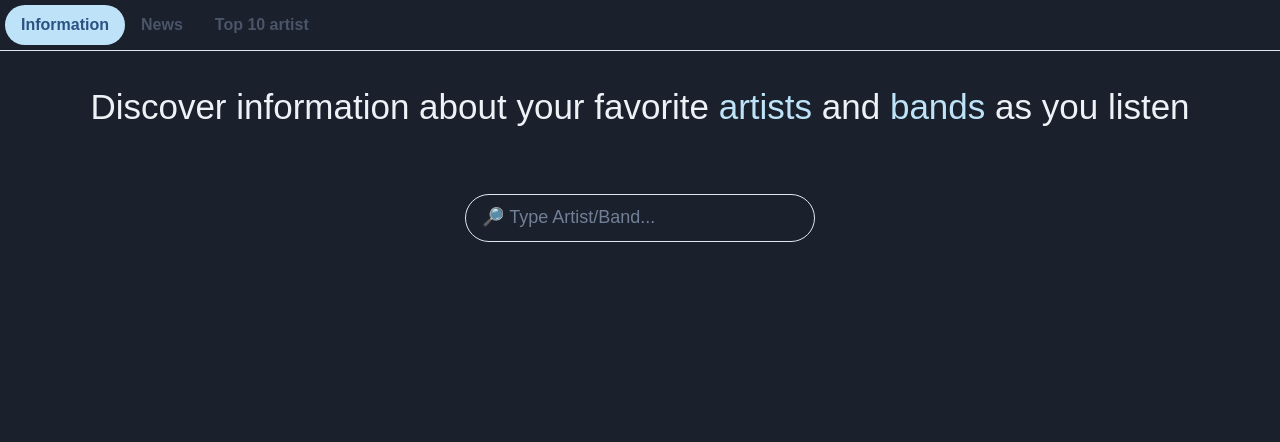
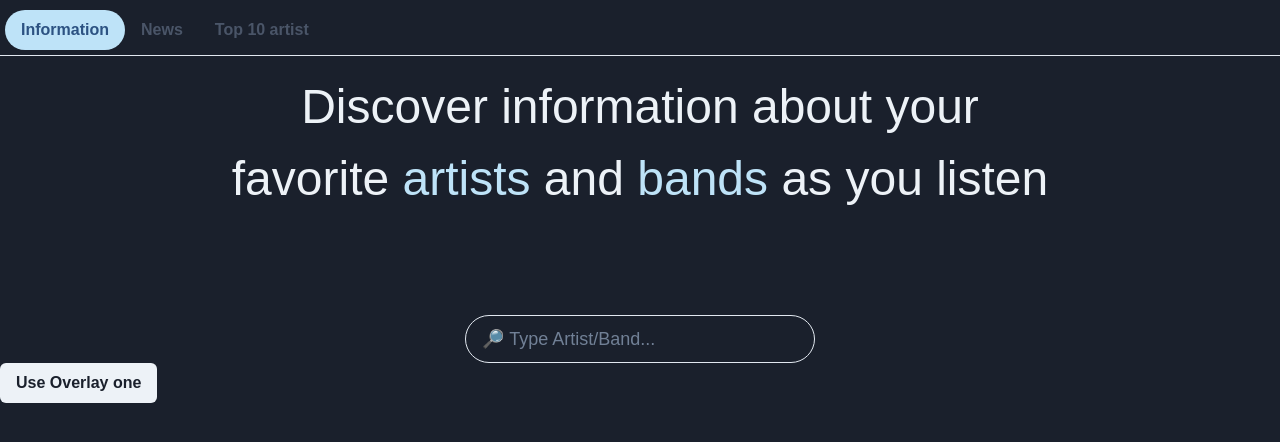
Before and after one commit to lucasch98/Wikimusik, a React (Vite) app: page / in a window 1280 px wide. Shown: the top 442 px of the page. Built offline with nearby package versions, Linux system fonts and the light colour scheme.

Commit message:
first commit

```diff
--- a/src/App.css
+++ b/src/App.css
@@ -10,7 +10,7 @@
 }
 
 #nabvar {
-  padding-top: 5px;
+  padding-top: 10px;
   padding-left: 5px;
   padding-bottom: 5px;
 }
@@ -18,3 +18,10 @@
 #hrNabvar {
   color: aquamarine;
 }
+
+h1 {
+  font-size: 48px;
+  color: #EDF2F7;
+  padding-top: 15px;
+  text-align: center;
+}
--- a/src/App.tsx
+++ b/src/App.tsx
@@ -1,11 +1,12 @@
 import "./App.css"
 import { Tabs, TabList, Tab} from '@chakra-ui/react'
 import InputSearch from "./components/InputSearch/InputSearch"
+import ModalDataInput from "./components/ModalDataInput/ModalDataInput"
 
 function App() {
   return (
     <>
-    <div>
+      <div className="container">
         <Tabs variant='soft-rounded' colorScheme='blue' id="nabvar">
           <TabList>
             <Tab>Information</Tab>
@@ -22,15 +23,17 @@ function App() {
         <hr />
       </div>
 
-    <div>
-      <h1 id="textSearcher">
-        Discover information about your favorite
+      <article style={{ display: 'flex', justifyContent: 'center', alignContent: 'center'}}>
+        <h1>
+          Discover information about your <br /> favorite
           <span style={{color: '#bee3f8'}}> artists </span>
           and <span style={{color: '#bee3f8'}}> bands </span>
           as you listen
         </h1>
-    </div>
+      </article>
       <InputSearch />
+
+      <ModalDataInput />
     </>
   )
 }
--- a/src/components/InputSearch/InputSearch.css
+++ b/src/components/InputSearch/InputSearch.css
@@ -7,7 +7,7 @@
 }
 
 .containerInputSearch {
-  margin-top: 10px;
+  margin-top: 50px;
   display: flex;
   justify-content: center;
 }
--- /dev/null
+++ b/src/components/ModalDataInput/ModalDataInput.tsx
@@ -0,0 +1,58 @@
+import {
+  Modal,
+  ModalOverlay,
+  ModalContent,
+  ModalHeader,
+  ModalFooter,
+  ModalBody,
+  ModalCloseButton,
+  useDisclosure,
+  Button,
+} from '@chakra-ui/react'
+import { useState } from 'react'
+
+
+function ModalDataInput() {
+  const OverlayOne = () => (
+    <ModalOverlay
+      bg='backdropSaturate'
+      backdropFilter='auto'
+      backdropInvert='0%'
+      backdropBlur='5px'
+    />
+  )
+  const { isOpen, onOpen, onClose } = useDisclosure()
+  const [overlay, setOverlay] = useState(<OverlayOne />)
+
+  return(
+    <>
+       <Button
+        onClick={() => {
+          setOverlay(<OverlayOne />)
+          onOpen()
+        }}
+      >
+        Use Overlay one
+      </Button>
+
+      <Modal isCentered isOpen={isOpen} onClose={onClose} size={'xl'}>
+        {overlay}
+        <ModalContent style={{backgroundColor: '#1A202C'}}>
+          <ModalHeader style={{color: 'white', textAlign: 'center'}}>
+            Modal Title
+          </ModalHeader>
+          <hr style={{borderWidth: '1px'}}/>
+          <ModalCloseButton />
+          <ModalBody style={{ marginTop: '3%'}}>
+            <p style={{color: 'white'}}>Custom backdrop filters!</p>
+          </ModalBody>
+          <ModalFooter>
+            <Button onClick={onClose} style={{backgroundColor: '#bee3f8'}}>Close</Button>
+          </ModalFooter>
+        </ModalContent>
+      </Modal>
+    </>
+  )
+}
+
+export default ModalDataInput;
```
Also changed, not shown: public/images/ondas_de_sonido.jpg (added), public/images/ondas_sonido_azules.jpg (added). Lines whose indentation alone changed are shown as unchanged.
